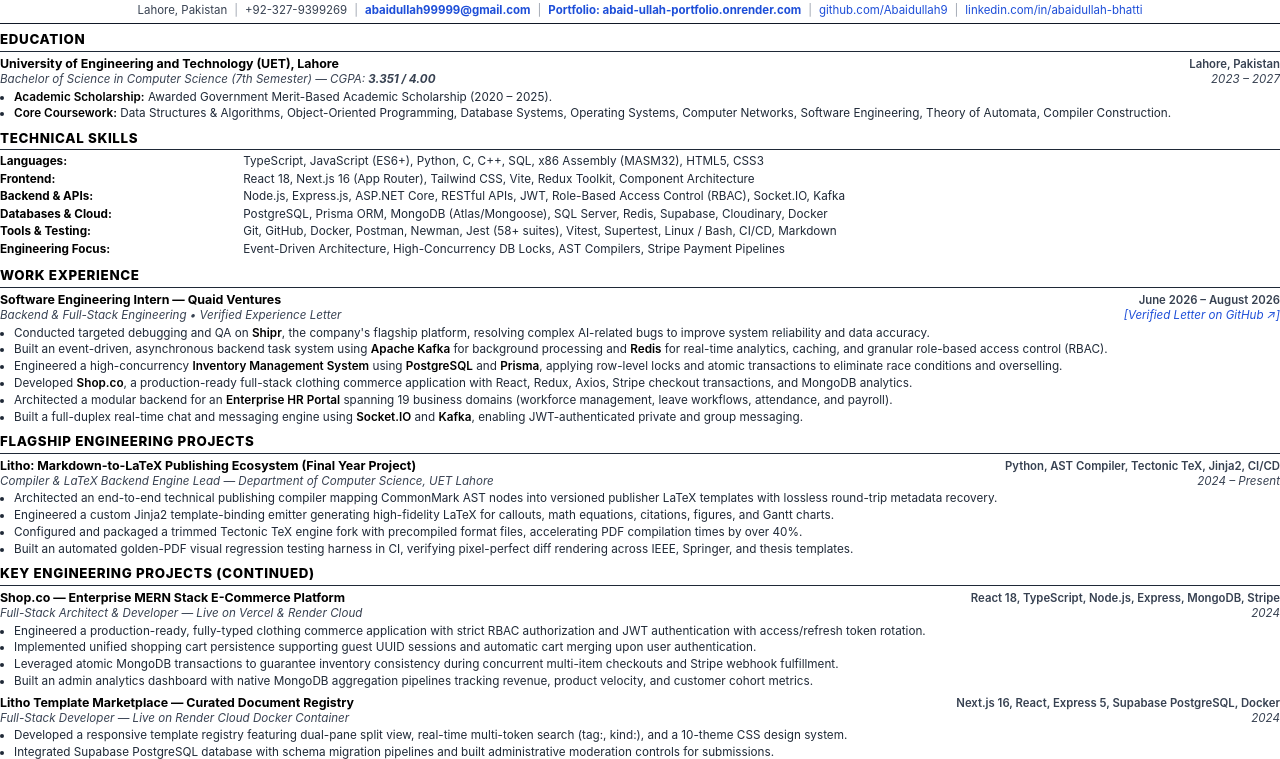
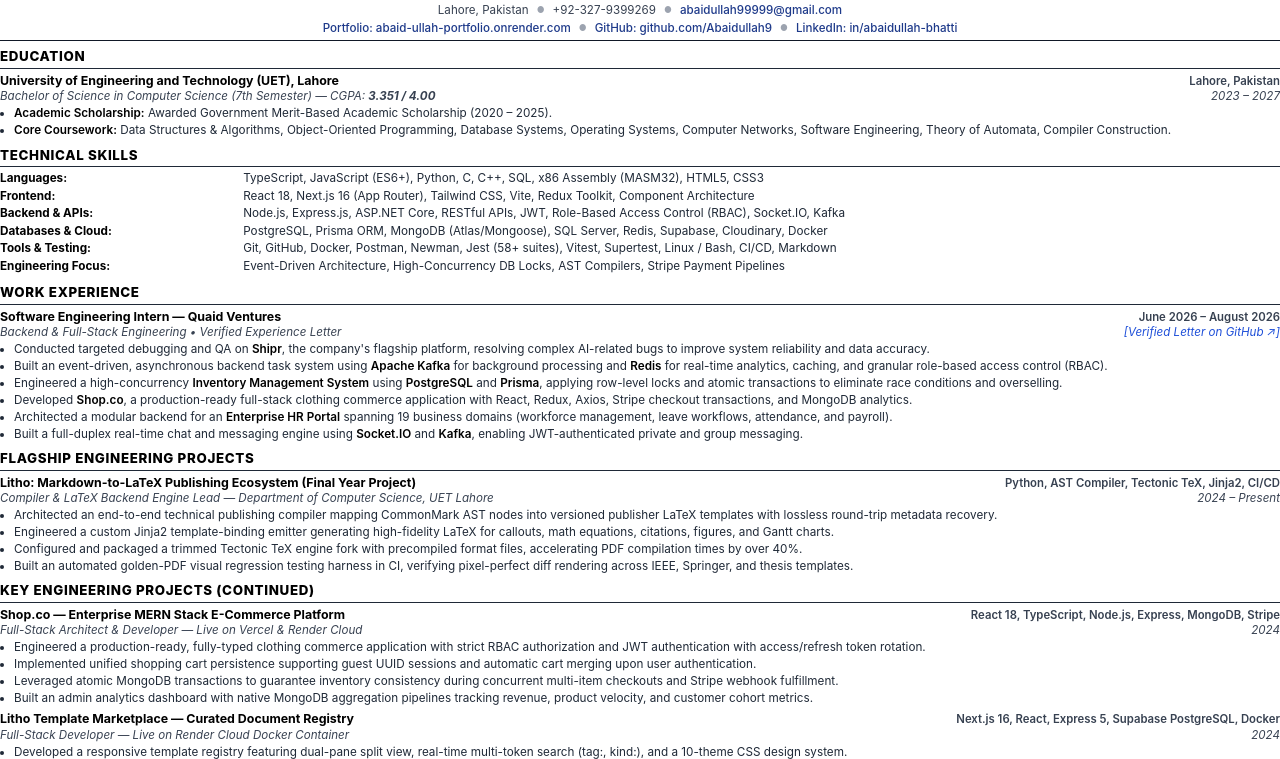
Before and after one commit to Abaidullah9/portfolio, a website: page scripts/resume_preview.html in a window 1280 px wide. Shown: the part 53-812 px from the top of the page. Drawn offline with Linux system fonts and the light colour scheme.

Commit message:
fix(resume): balance contact header into two clean, elegant rows with bullet separators

```diff
--- a/scripts/resume_preview.html
+++ b/scripts/resume_preview.html
@@ -49,19 +49,32 @@
     margin-bottom: 3px;
   }
   .contact-bar {
-    font-size: 8.6pt;
+    font-size: 8.7pt;
     color: #374151;
     display: flex;
+    flex-direction: column;
+    align-items: center;
+    gap: 3px;
+    margin-top: 2px;
+  }
+  .contact-row {
+    display: flex;
+    align-items: center;
     justify-content: center;
-    flex-wrap: wrap;
-    gap: 7px;
+    gap: 8px;
+    line-height: 1.25;
   }
-  .contact-bar span {
-    display: inline-flex;
-    align-items: center;
+  .contact-bar a {
+    color: #1e3a8a;
+    text-decoration: none;
+    font-weight: 500;
+  }
+  .contact-bar a:hover {
+    text-decoration: underline;
   }
   .contact-bar .sep {
     color: #9ca3af;
+    font-size: 6.5pt;
   }
 
   .section {
@@ -161,17 +174,20 @@
     <h1>ABAID ULLAH BHATTI</h1>
     <div class="title-sub">Software Engineer • Full-Stack Developer • Backend & Systems Specialist</div>
     <div class="contact-bar">
-      <span>Lahore, Pakistan</span>
-      <span class="sep">|</span>
-      <span>+92-327-9399269</span>
-      <span class="sep">|</span>
-      <a href="mailto:abaidullah99999@gmail.com"><strong>abaidullah99999@gmail.com</strong></a>
-      <span class="sep">|</span>
-      <a href="https://abaid-ullah-portfolio.onrender.com"><strong>Portfolio: abaid-ullah-portfolio.onrender.com</strong></a>
-      <span class="sep">|</span>
-      <a href="https://github.com/Abaidullah9">github.com/Abaidullah9</a>
-      <span class="sep">|</span>
-      <a href="https://linkedin.com/in/abaidullah-bhatti-579b98290">linkedin.com/in/abaidullah-bhatti</a>
+      <div class="contact-row">
+        <span>Lahore, Pakistan</span>
+        <span class="sep">●</span>
+        <span>+92-327-9399269</span>
+        <span class="sep">●</span>
+        <a href="mailto:abaidullah99999@gmail.com">abaidullah99999@gmail.com</a>
+      </div>
+      <div class="contact-row">
+        <a href="https://abaid-ullah-portfolio.onrender.com">Portfolio: abaid-ullah-portfolio.onrender.com</a>
+        <span class="sep">●</span>
+        <a href="https://github.com/Abaidullah9">GitHub: github.com/Abaidullah9</a>
+        <span class="sep">●</span>
+        <a href="https://linkedin.com/in/abaidullah-bhatti-579b98290">LinkedIn: in/abaidullah-bhatti</a>
+      </div>
     </div>
   </header>
 
```
Also changed, not shown: scripts/build_ats_resume.js (+33 -17 lines), 1 other file.
